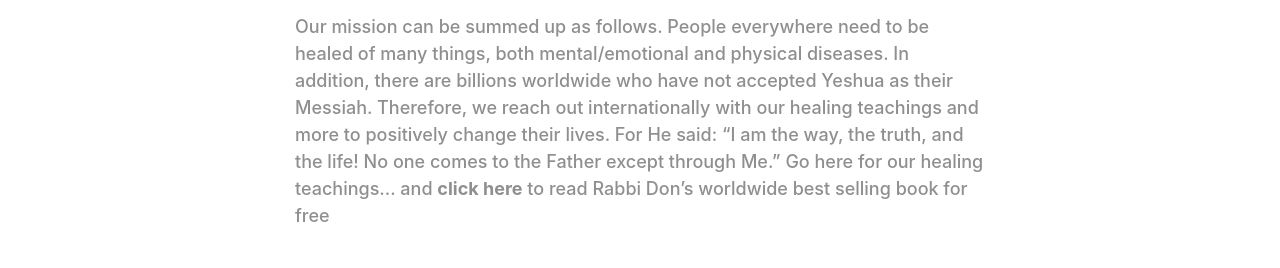
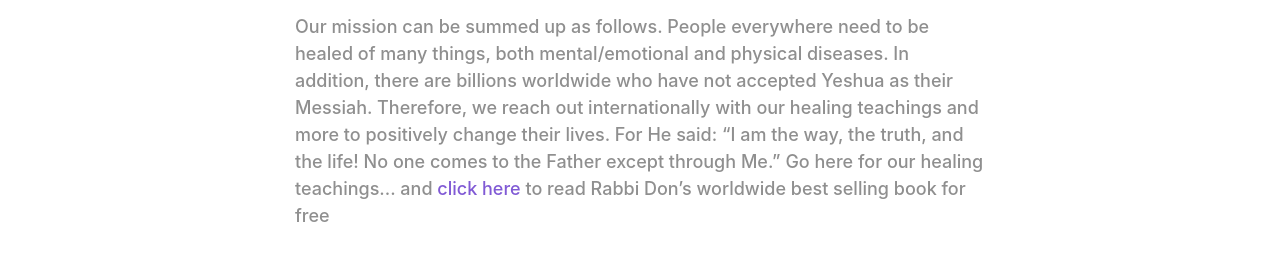
Before and after one commit to ShoreshDavidBrandonOrg/shalomfriend.com, a React (Vite) app: page / in a window 1280 px wide. Shown: the part 2330-2598 px from the top of the page. Built offline with nearby package versions, Linux system fonts and the light colour scheme; what normalizr would draw is missing.

Commit message:
fix: link

```diff
--- a/src/pages/HomePage/AboutSection.tsx
+++ b/src/pages/HomePage/AboutSection.tsx
@@ -1,6 +1,5 @@
-import { Heading } from '@chakra-ui/react';
+import { Heading, Link } from '@chakra-ui/react';
 import * as React from 'react';
-import { Link } from 'react-router-dom';
 
 export const AboutSection = () => {
   return (
@@ -21,13 +20,13 @@ export const AboutSection = () => {
             here
           </Link>{' '}
           for our healing teachings... and{' '}
-          <a
+          <Link
             href="https://s3.amazonaws.com/images.shoreshdavidbrandon.com/pdf/friend-book-ninth-printing.pdf"
             target="_blank"
             rel="noreferrer noopener"
           >
-            <strong>click here</strong>
-          </a>{' '}
+            click here
+          </Link>{' '}
           to read Rabbi Don’s worldwide best selling book for free
         </p>
       </div>
```
